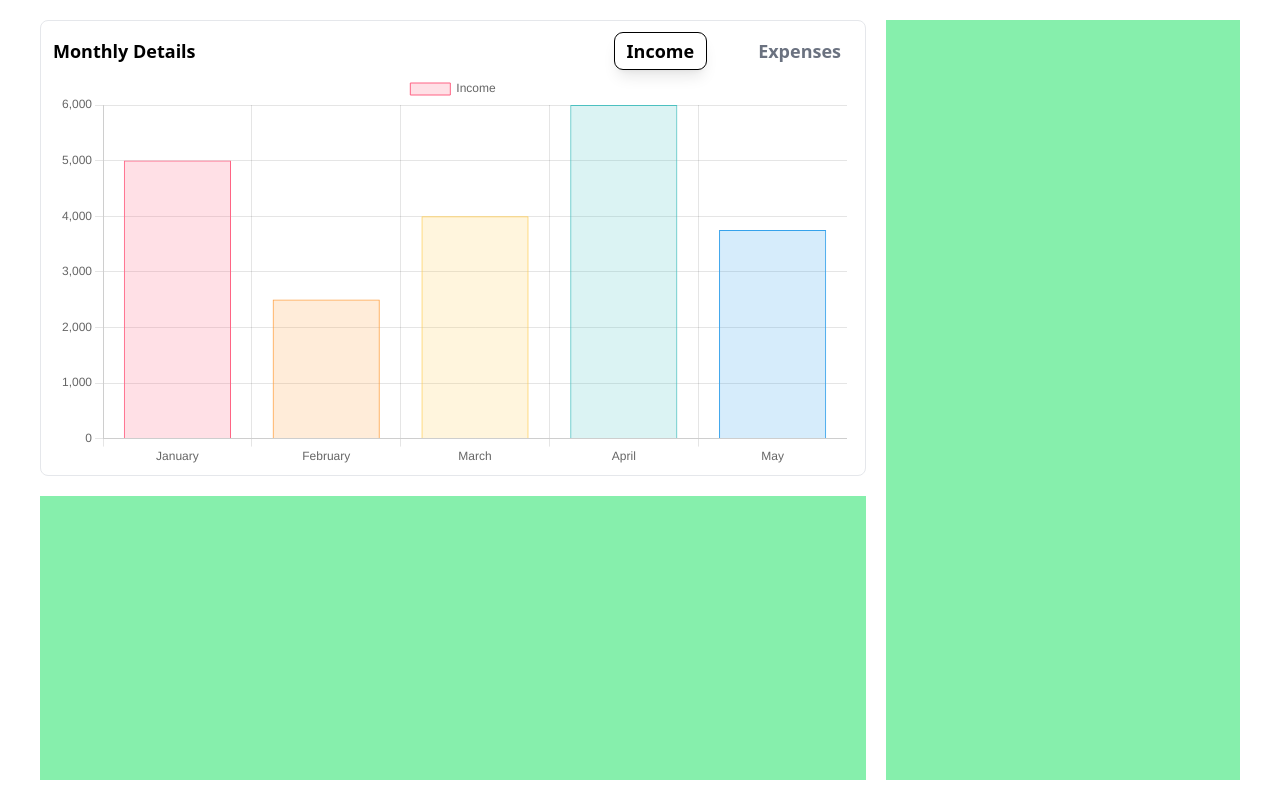
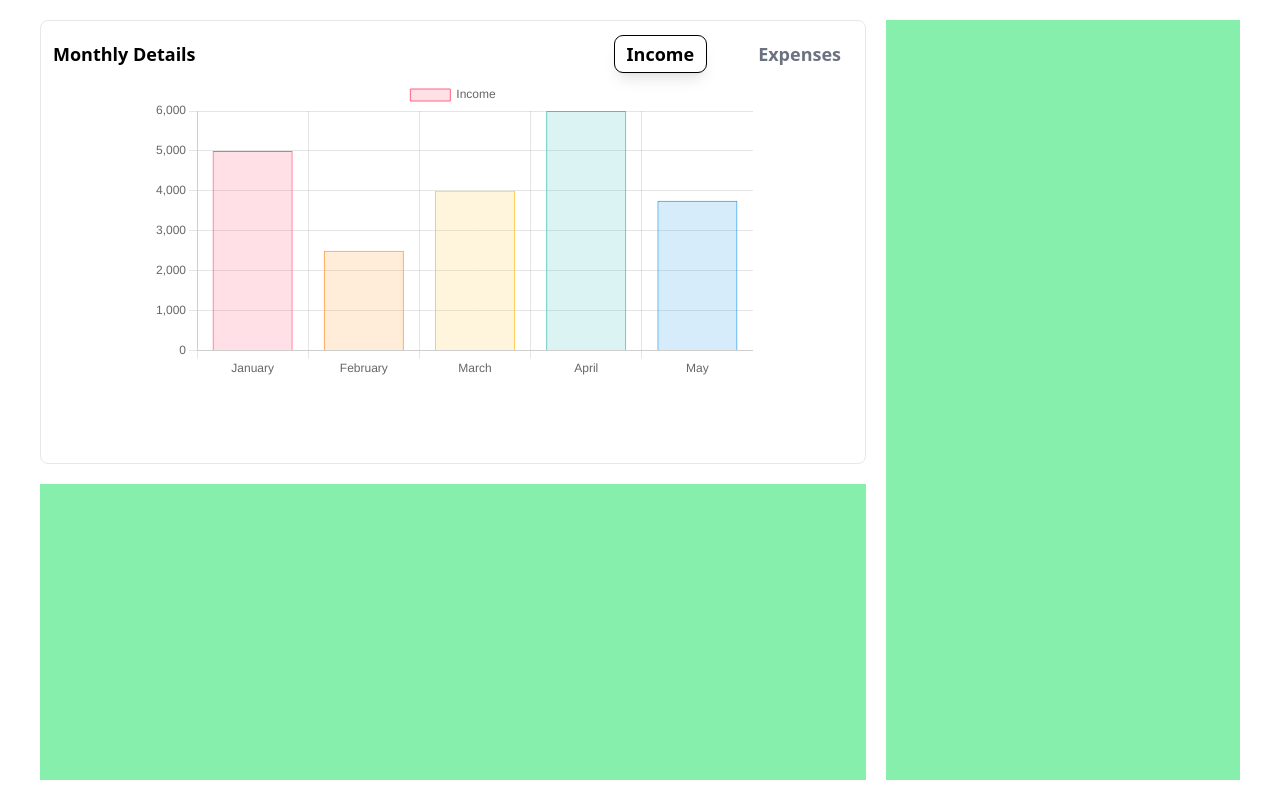
Before and after one commit to QuentinRabe/FinTrack, a Vue app: page / in a window 1280 px wide. Built offline with nearby package versions, Linux system fonts and the light colour scheme.

Commit message:
report (graph animation): need to fix animation

```diff
--- a/src/components/GraphicBarComponent.vue
+++ b/src/components/GraphicBarComponent.vue
@@ -1,6 +1,6 @@
 <template>
-  <div class="w-full h-[90%] flex justify-center">
-    <Bar :data="chartData" />
+  <div class="w-full h-[90%] max-h-[300px] flex justify-center">
+    <Bar :data="chartData" :options="chartOptions"/>
   </div>
 </template>
 
@@ -14,8 +14,8 @@ import {
   BarElement,
   CategoryScale,
   LinearScale,
+  elements,
 } from "chart.js";
-import { useFinanceStore } from "@/stores/store";
 ChartJS.register(
   Title,
   Tooltip,
@@ -24,13 +24,16 @@ ChartJS.register(
   CategoryScale,
   LinearScale
 );
-const store = useFinanceStore();
+const { monthData, months } = defineProps({
+  monthData: Array,
+  months: Array,
+});
 const chartData = {
-  labels: store.months,
+  labels: months,
   datasets: [
     {
       label: "Income",
-      data: store.monthlyIncome,
+      data: monthData,
       backgroundColor: [
         "rgba(255, 99, 132, 0.2)",
         "rgba(255, 159, 64, 0.2)",
@@ -53,4 +56,13 @@ const chartData = {
     },
   ],
 };
+const chartOptions = {
+  animation: {
+    duration: 1000, // Durée de l'animation en millisecondes
+    easing: 'easeInOutBounce', // Type d'animation
+    onComplete: () => {
+      console.log('Animation terminée');
+    },
+  },
+};
 </script>
--- a/src/views/HomeView.vue
+++ b/src/views/HomeView.vue
@@ -16,7 +16,19 @@
             />
           </div>
         </div>
-        <GraphicBarComponent />
+        <TransitionGroup>
+          <GraphicBarComponent
+            v-for="(switchBtn, index) in store.switches"
+            v-show="switchBtn.name === store.activeBar"
+            :monthData="
+              switchBtn.name === 'Income'
+                ? store.monthlyIncome
+                : store.monthlyExpenses
+            "
+            :months="store.months"
+            :key="index"
+          />
+        </TransitionGroup>
       </div>
       <div class="bg-green-300 w-[100%] h-[40%]"></div>
     </div>
@@ -32,4 +44,20 @@ import { useFinanceStore } from "@/stores/store";
 
 const store = useFinanceStore();
 </script>
-<style scoped></style>
+
+<style scoped>
+.fade-enter-active,
+.fade-leave-active {
+  transition: all 0.5s linear;
+}
+.fade-enter-to,
+.fade-leave-from {
+  transform: scale(1);
+  opacity: 1;
+}
+.fade-enter-from,
+.fade-leave-to {
+  transform: scale(0);
+  opacity: 0;
+}
+</style>
```
